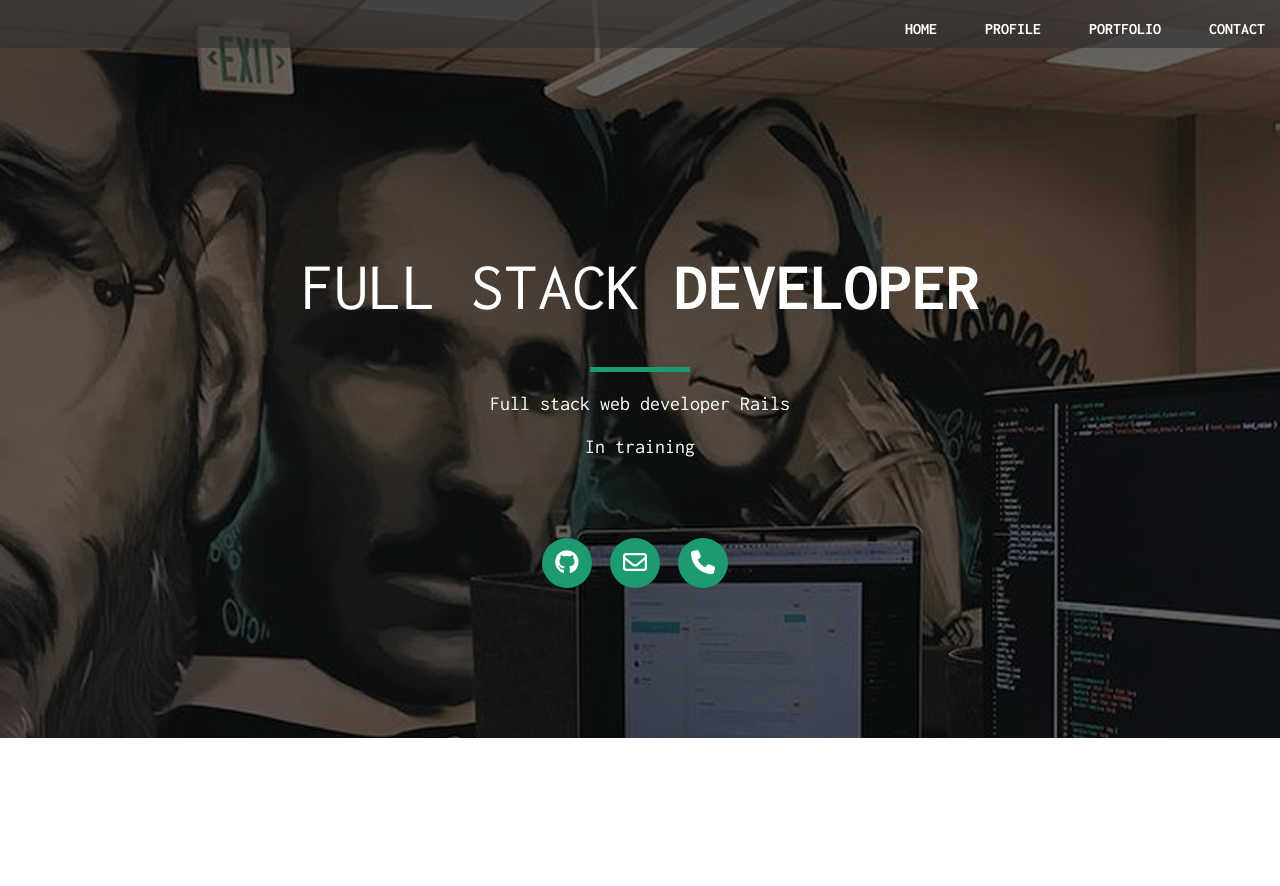
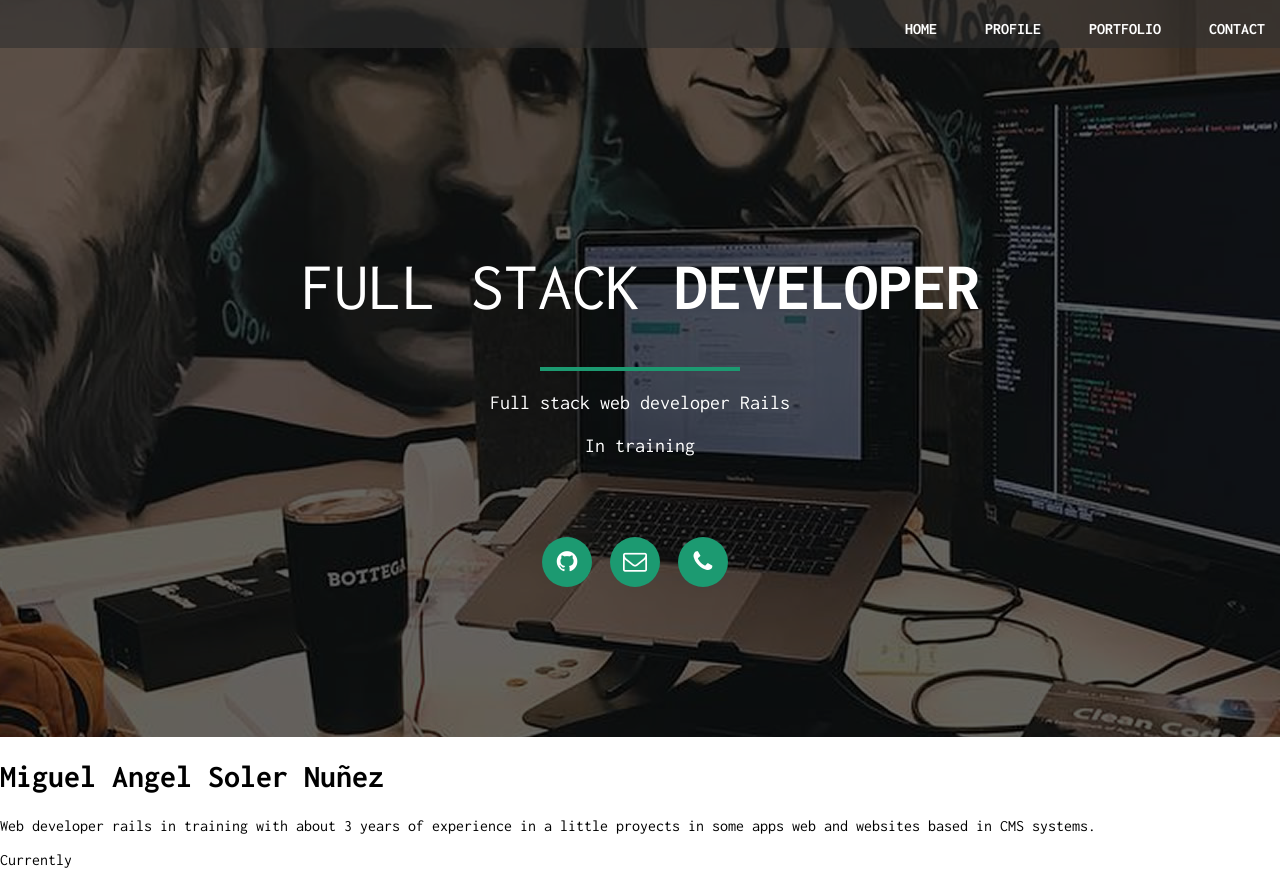
Before and after one commit to msoler18/msoler18.github.io, a plain HTML site: page index.html in a window 1280 px wide. Before the commit the page ends 800 px from the top, so only its background shows below. Drawn offline with Linux system fonts and the light colour scheme.

```diff
--- a/css/style.css
+++ b/css/style.css
@@ -5,7 +5,9 @@
 }
 
 .home-head{
-	background: linear-gradient(rgba(0, 0, 0, 0.6), rgba(0, 0, 0, 0.6) ), url('images-portfolio/background.jpg') no-repeat center top;
+	background: linear-gradient(rgba(0, 0, 0, 0.6), rgba(0, 0, 0, 0.6) ), url('images-portfolio/background.jpg');
+	background-attachment: fixed;
+	background-position: center;
 }
 
 header{
@@ -47,8 +49,8 @@
 }
 
 #home .divider{
-	width:100px;
-	border-top:5px solid #1c9a71;
+	width:200px;
+	border-top:4px solid #1c9a71;
 	margin:0 auto;
 }
 
--- a/index.html
+++ b/index.html
@@ -6,7 +6,7 @@
 		<link href="https://fonts.googleapis.com/css?family=Inconsolata:400,700" rel="stylesheet">
 		<link rel="stylesheet" href="css/normalize.css">
 		<link rel="stylesheet" href="css/style.css">
-		<link rel="stylesheet" href="http://path/to/font-awesome/css/font-awesome.min.css">
+		<link rel="stylesheet" href="css/font-awesome.min.css">
 	</head>
 	<body>
 		<div class="home-head">
@@ -32,5 +32,11 @@
 			</div>
 		</section>
 		</div>
+		<section id="profile" class="container">
+		<h1>Miguel Angel Soler Nuñez</h1>
+		<p>Web developer rails in training with about 3 years of experience in a little proyects in some apps web and websites based in CMS systems.</p>
+		<p>Currently</p>
+
+		</section>
 	</body>
 </html>
```
